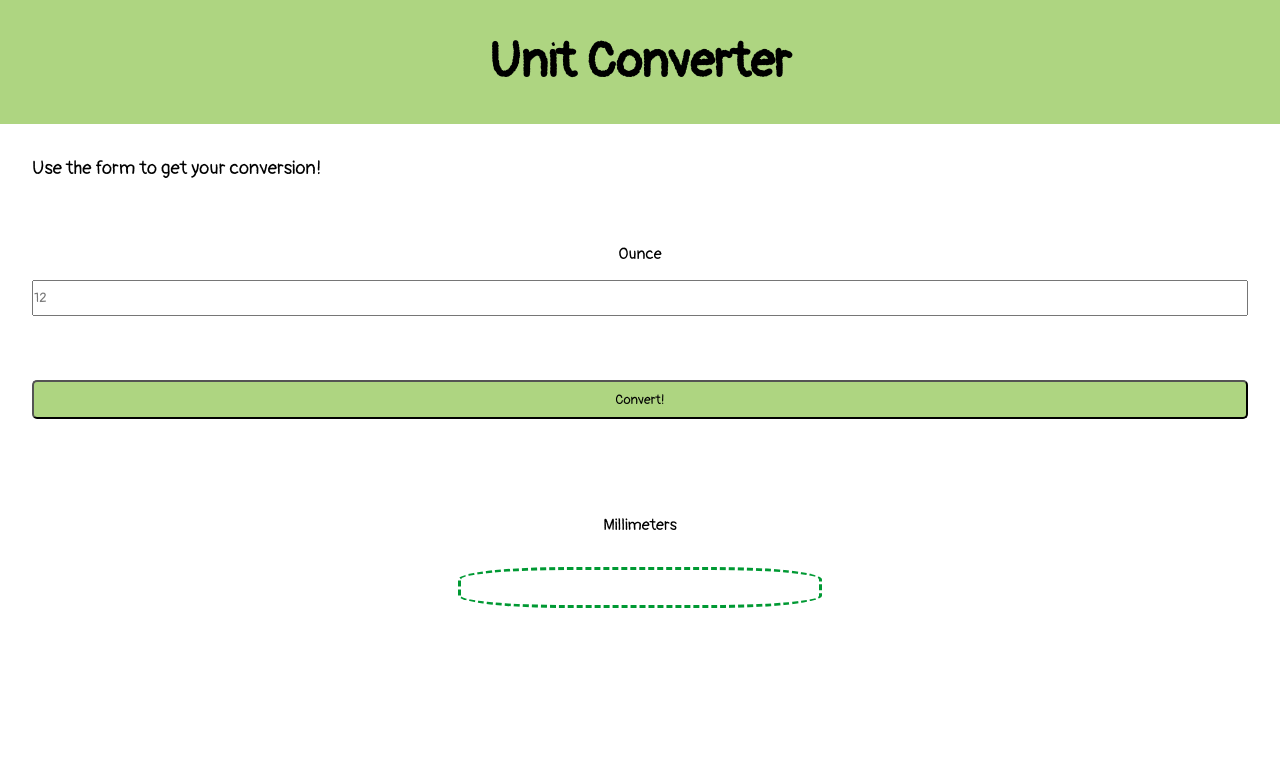
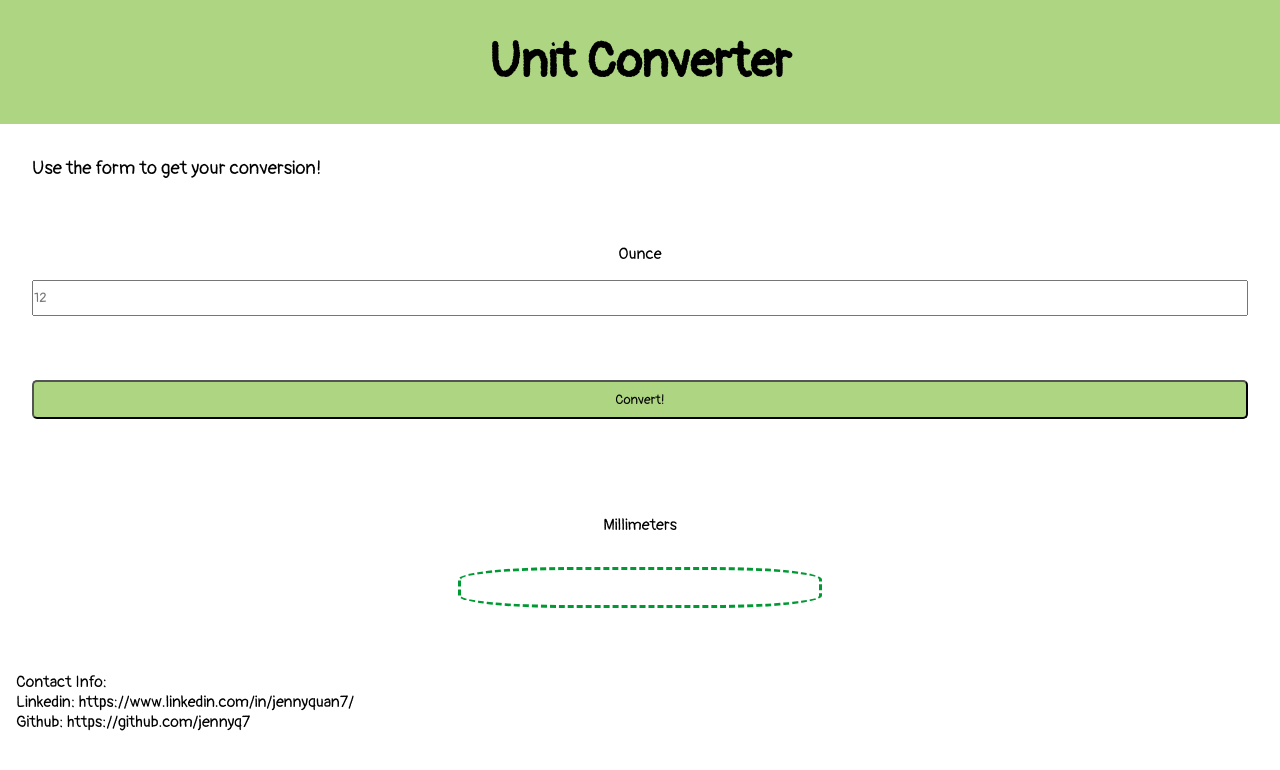
Before and after one commit to jennyq7/unit-converter, a React (Create React App) app: page / in a window 1280 px wide. Shown: the top 770 px of the page. Built offline with nearby package versions, Linux system fonts and the light colour scheme.

Commit message:
set up footer html and files

```diff
--- a/src/App.tsx
+++ b/src/App.tsx
@@ -3,6 +3,7 @@ import './App.scss';
 import Header from './components/Header/Header';
 import { BrowserRouter, Routes, Route} from 'react-router-dom';
 import MainSection from './components/MainSection/MainSection';
+import Footer from './components/Footer/Footer';
 
 function App() {
   return (
@@ -12,6 +13,7 @@ function App() {
         <Routes>
           <Route path="/" element={<MainSection/>}/>
         </Routes>
+        <Footer/>
       </BrowserRouter>
     </div>
   );
--- /dev/null
+++ b/src/components/Footer/Footer.js
@@ -0,0 +1,18 @@
+import './Footer.scss';
+
+function Footer () {
+
+    return (
+        <footer className="footer">
+            <span>Contact Info:</span>
+            <section>
+                <div>Linkedin: https://www.linkedin.com/in/jennyquan7/</div>
+                <div>Github: https://github.com/jennyq7</div>
+            </section>
+        </footer>
+    )
+
+
+}
+
+export default Footer;
--- /dev/null
+++ b/src/components/Footer/Footer.scss
@@ -0,0 +1,7 @@
+@use '../../styles/partials/_fonts.scss' as *;
+@use '../../styles/partials/mixins' as *;
+@use '../../styles/partials/variables' as *;
+
+.footer {
+    @include setPadding(2rem, 1rem, 1rem, 1rem);
+}
```
